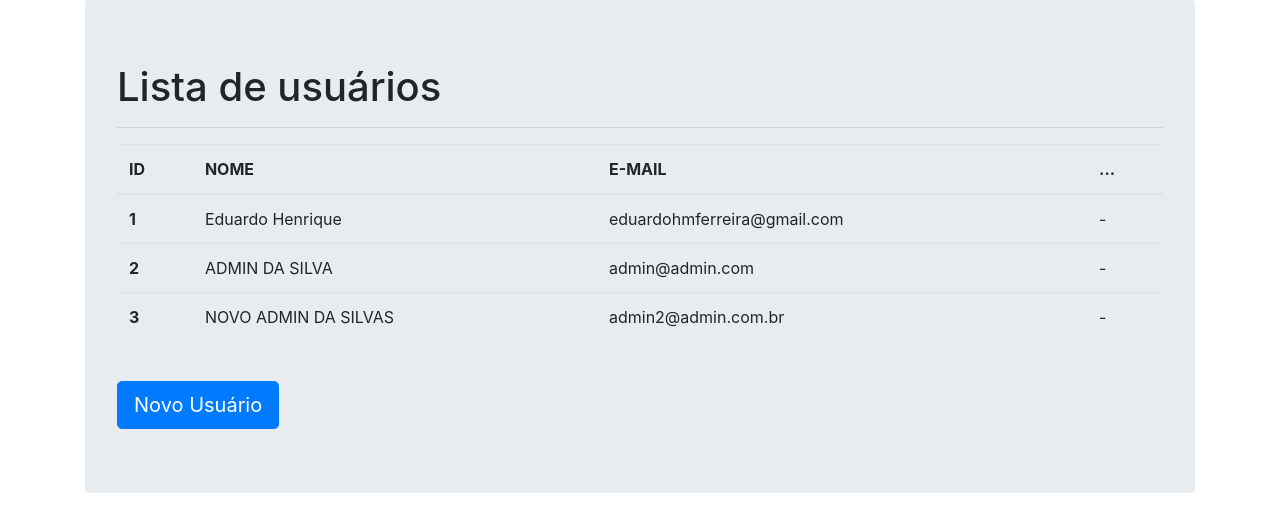
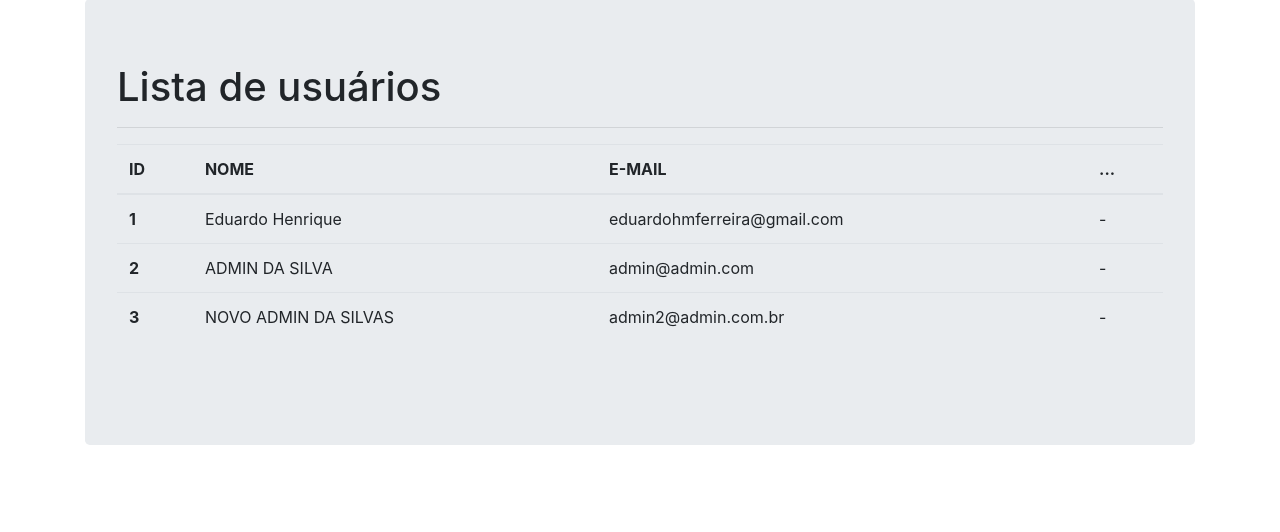
Before and after one commit to eduardohen1/syspacientes, a PHP site: page /usuario_list2.php in a window 1280 px wide. Shown: the part 97-629 px from the top of the page. Run offline with PHP 8.4, Linux system fonts and the light colour scheme; a user stored in the database is signed in; data comes from the database, SQL or seed files in the repository.

Commit message:
permissao de acesso para novo usuario

```diff
--- a/usuario_list2.php
+++ b/usuario_list2.php
@@ -121,7 +121,11 @@
             </tbody>
         </table>
         <br>
-        <a class='btn btn-lg btn-primary' href='usuario.php' role='button'>Novo Usuário</a>
+        <?php
+        if($tipoAcesso == 1){
+          echo("<a class='btn btn-lg btn-primary' href='usuario.php' role='button'>Novo Usuário</a>");
+        }
+        ?>
       </div>
     </div>
 
```
